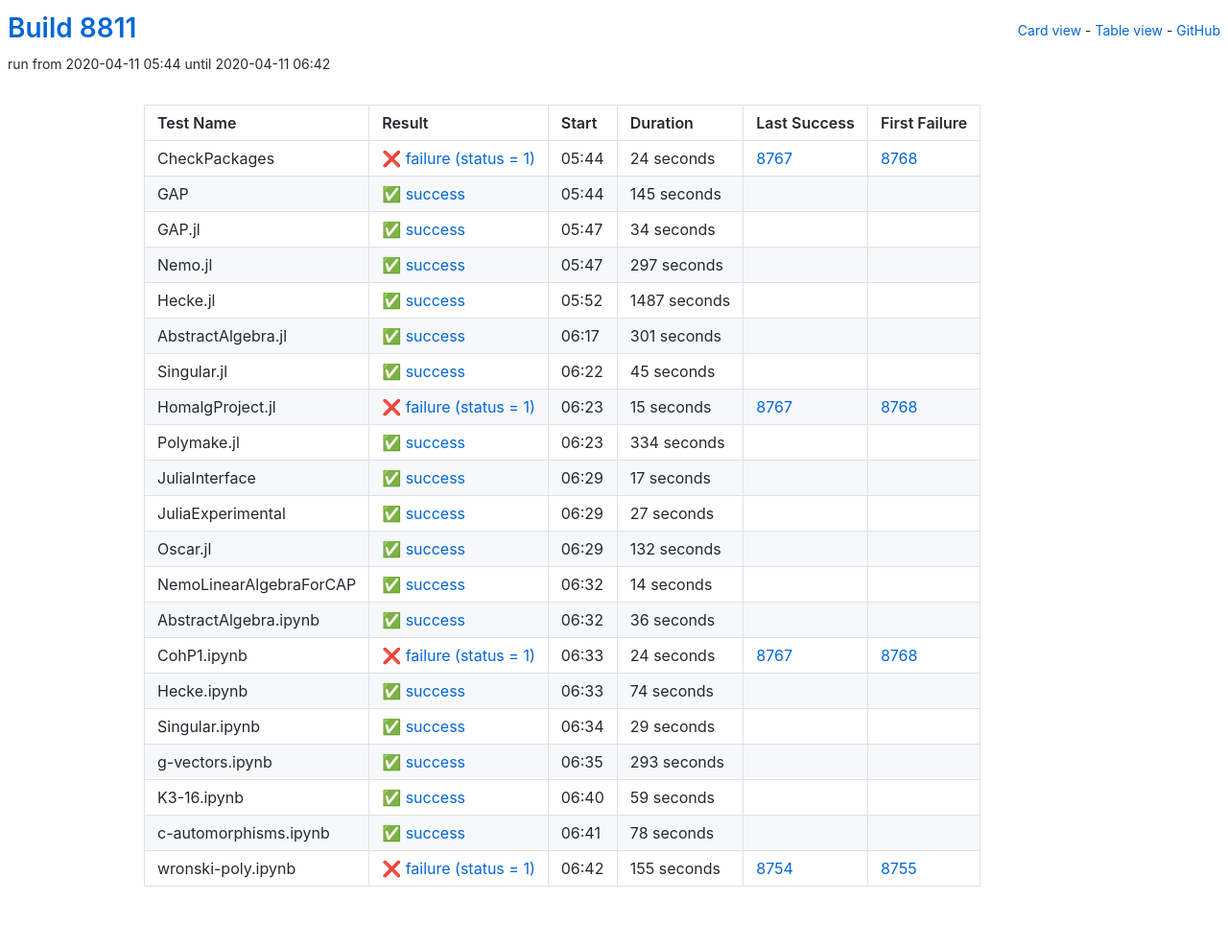
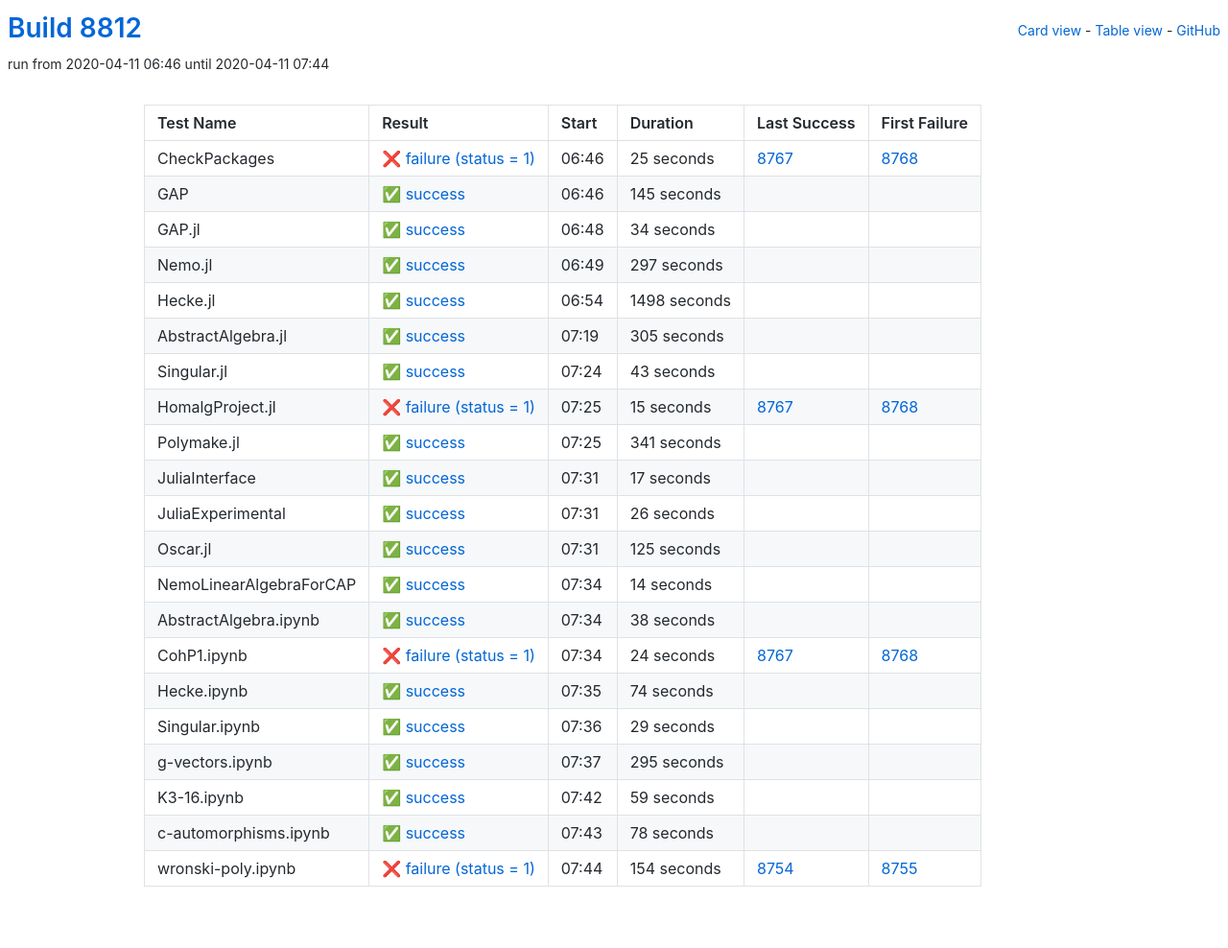
Before and after one commit to oscar-system/oscar-ci-status, a Jekyll site: the page built from table.html, in a window 1280 px wide. Shown: the whole page at 96% size. Built offline with Jekyll 4.4.1, drawn with Linux system fonts in a browser that asks for light colours.

Commit message:
Build 8812

```diff
--- a/_data/ci.yml
+++ b/_data/ci.yml
@@ -1,16 +1,16 @@
-build: 8811
-build_url: https://oscarci.mathematik.uni-kl.de/job/oscar/8811/
+build: 8812
+build_url: https://oscarci.mathematik.uni-kl.de/job/oscar/8812/
 job: oscar
 tests:
-- duration: 24
+- duration: 25
   exitcode: 1
   first_failure: 8768
   first_failure_url: https://oscarci.mathematik.uni-kl.de/job/oscar/8768/
   last_success: 8767
   last_success_url: https://oscarci.mathematik.uni-kl.de/job/oscar/8767/
-  log: https://oscarci.mathematik.uni-kl.de/job/oscar/8811/artifact/logs/build-8811/CheckPackages.log
+  log: https://oscarci.mathematik.uni-kl.de/job/oscar/8812/artifact/logs/build-8812/CheckPackages.log
   name: CheckPackages
-  start: 2020-04-11 05:44
+  start: 2020-04-11 06:46
   status: failure
   success: false
 - duration: 145
@@ -19,9 +19,9 @@
   first_failure_url: null
   last_success: false
   last_success_url: null
-  log: https://oscarci.mathematik.uni-kl.de/job/oscar/8811/artifact/logs/build-8811/GAP.log
+  log: https://oscarci.mathematik.uni-kl.de/job/oscar/8812/artifact/logs/build-8812/GAP.log
   name: GAP
-  start: 2020-04-11 05:44
+  start: 2020-04-11 06:46
   status: success
   success: true
 - duration: 34
@@ -30,9 +30,9 @@
   first_failure_url: null
   last_success: false
   last_success_url: null
-  log: https://oscarci.mathematik.uni-kl.de/job/oscar/8811/artifact/logs/build-8811/GAP.jl.log
+  log: https://oscarci.mathematik.uni-kl.de/job/oscar/8812/artifact/logs/build-8812/GAP.jl.log
   name: GAP.jl
-  start: 2020-04-11 05:47
+  start: 2020-04-11 06:48
   status: success
   success: true
 - duration: 297
@@ -41,42 +41,42 @@
   first_failure_url: null
   last_success: false
   last_success_url: null
-  log: https://oscarci.mathematik.uni-kl.de/job/oscar/8811/artifact/logs/build-8811/Nemo.jl.log
+  log: https://oscarci.mathematik.uni-kl.de/job/oscar/8812/artifact/logs/build-8812/Nemo.jl.log
   name: Nemo.jl
-  start: 2020-04-11 05:47
+  start: 2020-04-11 06:49
   status: success
   success: true
-- duration: 1487
+- duration: 1498
   exitcode: 0
   first_failure: false
   first_failure_url: null
   last_success: false
   last_success_url: null
-  log: https://oscarci.mathematik.uni-kl.de/job/oscar/8811/artifact/logs/build-8811/Hecke.jl.log
+  log: https://oscarci.mathematik.uni-kl.de/job/oscar/8812/artifact/logs/build-8812/Hecke.jl.log
   name: Hecke.jl
-  start: 2020-04-11 05:52
+  start: 2020-04-11 06:54
   status: success
   success: true
-- duration: 301
+- duration: 305
   exitcode: 0
   first_failure: false
   first_failure_url: null
   last_success: false
   last_success_url: null
-  log: https://oscarci.mathematik.uni-kl.de/job/oscar/8811/artifact/logs/build-8811/AbstractAlgebra.jl.log
+  log: https://oscarci.mathematik.uni-kl.de/job/oscar/8812/artifact/logs/build-8812/AbstractAlgebra.jl.log
   name: AbstractAlgebra.jl
-  start: 2020-04-11 06:17
+  start: 2020-04-11 07:19
   status: success
   success: true
-- duration: 45
+- duration: 43
   exitcode: 0
   first_failure: false
   first_failure_url: null
   last_success: false
   last_success_url: null
-  log: https://oscarci.mathematik.uni-kl.de/job/oscar/8811/artifact/logs/build-8811/Singular.jl.log
+  log: https://oscarci.mathematik.uni-kl.de/job/oscar/8812/artifact/logs/build-8812/Singular.jl.log
   name: Singular.jl
-  start: 2020-04-11 06:22
+  start: 2020-04-11 07:24
   status: success
   success: true
 - duration: 15
@@ -85,20 +85,20 @@
   first_failure_url: https://oscarci.mathematik.uni-kl.de/job/oscar/8768/
   last_success: 8767
   last_success_url: https://oscarci.mathematik.uni-kl.de/job/oscar/8767/
-  log: https://oscarci.mathematik.uni-kl.de/job/oscar/8811/artifact/logs/build-8811/HomalgProject.jl.log
+  log: https://oscarci.mathematik.uni-kl.de/job/oscar/8812/artifact/logs/build-8812/HomalgProject.jl.log
   name: HomalgProject.jl
-  start: 2020-04-11 06:23
+  start: 2020-04-11 07:25
   status: failure
   success: false
-- duration: 334
+- duration: 341
   exitcode: 0
   first_failure: false
   first_failure_url: null
   last_success: false
   last_success_url: null
-  log: https://oscarci.mathematik.uni-kl.de/job/oscar/8811/artifact/logs/build-8811/Polymake.jl.log
+  log: https://oscarci.mathematik.uni-kl.de/job/oscar/8812/artifact/logs/build-8812/Polymake.jl.log
   name: Polymake.jl
-  start: 2020-04-11 06:23
+  start: 2020-04-11 07:25
   status: success
   success: true
 - duration: 17
@@ -107,31 +107,31 @@
   first_failure_url: null
   last_success: false
   last_success_url: null
-  log: https://oscarci.mathematik.uni-kl.de/job/oscar/8811/artifact/logs/build-8811/JuliaInterface.log
+  log: https://oscarci.mathematik.uni-kl.de/job/oscar/8812/artifact/logs/build-8812/JuliaInterface.log
   name: JuliaInterface
-  start: 2020-04-11 06:29
+  start: 2020-04-11 07:31
   status: success
   success: true
-- duration: 27
+- duration: 26
   exitcode: 0
   first_failure: false
   first_failure_url: null
   last_success: false
   last_success_url: null
-  log: https://oscarci.mathematik.uni-kl.de/job/oscar/8811/artifact/logs/build-8811/JuliaExperimental.log
+  log: https://oscarci.mathematik.uni-kl.de/job/oscar/8812/artifact/logs/build-8812/JuliaExperimental.log
   name: JuliaExperimental
-  start: 2020-04-11 06:29
+  start: 2020-04-11 07:31
   status: success
   success: true
-- duration: 132
+- duration: 125
   exitcode: 0
   first_failure: false
   first_failure_url: null
   last_success: false
   last_success_url: null
-  log: https://oscarci.mathematik.uni-kl.de/job/oscar/8811/artifact/logs/build-8811/Oscar.jl.log
+  log: https://oscarci.mathematik.uni-kl.de/job/oscar/8812/artifact/logs/build-8812/Oscar.jl.log
   name: Oscar.jl
-  start: 2020-04-11 06:29
+  start: 2020-04-11 07:31
   status: success
   success: true
 - duration: 14
@@ -140,20 +140,20 @@
   first_failure_url: null
   last_success: false
   last_success_url: null
-  log: https://oscarci.mathematik.uni-kl.de/job/oscar/8811/artifact/logs/build-8811/NemoLinearAlgebraForCAP.log
+  log: https://oscarci.mathematik.uni-kl.de/job/oscar/8812/artifact/logs/build-8812/NemoLinearAlgebraForCAP.log
   name: NemoLinearAlgebraForCAP
-  start: 2020-04-11 06:32
+  start: 2020-04-11 07:34
   status: success
   success: true
-- duration: 36
+- duration: 38
   exitcode: 0
   first_failure: false
   first_failure_url: null
   last_success: false
   last_success_url: null
-  log: https://oscarci.mathematik.uni-kl.de/job/oscar/8811/artifact/logs/build-8811/AbstractAlgebra.ipynb.log
+  log: https://oscarci.mathematik.uni-kl.de/job/oscar/8812/artifact/logs/build-8812/AbstractAlgebra.ipynb.log
   name: AbstractAlgebra.ipynb
-  start: 2020-04-11 06:32
+  start: 2020-04-11 07:34
   status: success
   success: true
 - duration: 24
@@ -162,9 +162,9 @@
   first_failure_url: https://oscarci.mathematik.uni-kl.de/job/oscar/8768/
   last_success: 8767
   last_success_url: https://oscarci.mathematik.uni-kl.de/job/oscar/8767/
-  log: https://oscarci.mathematik.uni-kl.de/job/oscar/8811/artifact/logs/build-8811/CohP1.ipynb.log
+  log: https://oscarci.mathematik.uni-kl.de/job/oscar/8812/artifact/logs/build-8812/CohP1.ipynb.log
   name: CohP1.ipynb
-  start: 2020-04-11 06:33
+  start: 2020-04-11 07:34
   status: failure
   success: false
 - duration: 74
@@ -173,9 +173,9 @@
   first_failure_url: null
   last_success: false
   last_success_url: null
-  log: https://oscarci.mathematik.uni-kl.de/job/oscar/8811/artifact/logs/build-8811/Hecke.ipynb.log
+  log: https://oscarci.mathematik.uni-kl.de/job/oscar/8812/artifact/logs/build-8812/Hecke.ipynb.log
   name: Hecke.ipynb
-  start: 2020-04-11 06:33
+  start: 2020-04-11 07:35
   status: success
   success: true
 - duration: 29
@@ -184,20 +184,20 @@
   first_failure_url: null
   last_success: false
   last_success_url: null
-  log: https://oscarci.mathematik.uni-kl.de/job/oscar/8811/artifact/logs/build-8811/Singular.ipynb.log
+  log: https://oscarci.mathematik.uni-kl.de/job/oscar/8812/artifact/logs/build-8812/Singular.ipynb.log
   name: Singular.ipynb
-  start: 2020-04-11 06:34
+  start: 2020-04-11 07:36
   status: success
   success: true
-- duration: 293
+- duration: 295
   exitcode: 0
   first_failure: false
   first_failure_url: null
   last_success: false
   last_success_url: null
-  log: https://oscarci.mathematik.uni-kl.de/job/oscar/8811/artifact/logs/build-8811/g-vectors.ipynb.log
+  log: https://oscarci.mathematik.uni-kl.de/job/oscar/8812/artifact/logs/build-8812/g-vectors.ipynb.log
   name: g-vectors.ipynb
-  start: 2020-04-11 06:35
+  start: 2020-04-11 07:37
   status: success
   success: true
 - duration: 59
@@ -206,9 +206,9 @@
   first_failure_url: null
   last_success: false
   last_success_url: null
-  log: https://oscarci.mathematik.uni-kl.de/job/oscar/8811/artifact/logs/build-8811/K3-16.ipynb.log
+  log: https://oscarci.mathematik.uni-kl.de/job/oscar/8812/artifact/logs/build-8812/K3-16.ipynb.log
   name: K3-16.ipynb
-  start: 2020-04-11 06:40
+  start: 2020-04-11 07:42
   status: success
   success: true
 - duration: 78
@@ -217,19 +217,19 @@
   first_failure_url: null
   last_success: false
   last_success_url: null
-  log: https://oscarci.mathematik.uni-kl.de/job/oscar/8811/artifact/logs/build-8811/c-automorphisms.ipynb.log
+  log: https://oscarci.mathematik.uni-kl.de/job/oscar/8812/artifact/logs/build-8812/c-automorphisms.ipynb.log
   name: c-automorphisms.ipynb
-  start: 2020-04-11 06:41
+  start: 2020-04-11 07:43
   status: success
   success: true
-- duration: 155
+- duration: 154
   exitcode: 1
   first_failure: 8755
   first_failure_url: https://oscarci.mathematik.uni-kl.de/job/oscar/8755/
   last_success: 8754
   last_success_url: https://oscarci.mathematik.uni-kl.de/job/oscar/8754/
-  log: https://oscarci.mathematik.uni-kl.de/job/oscar/8811/artifact/logs/build-8811/wronski-poly.ipynb.log
+  log: https://oscarci.mathematik.uni-kl.de/job/oscar/8812/artifact/logs/build-8812/wronski-poly.ipynb.log
   name: wronski-poly.ipynb
-  start: 2020-04-11 06:42
+  start: 2020-04-11 07:44
   status: failure
   success: false
```
Also changed, not shown: README.md.
